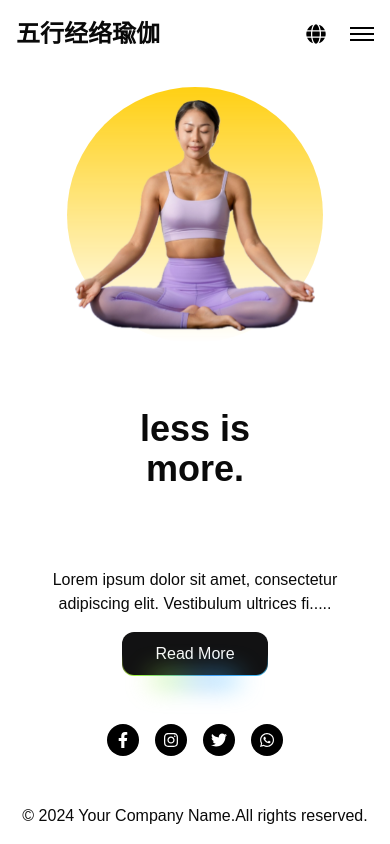
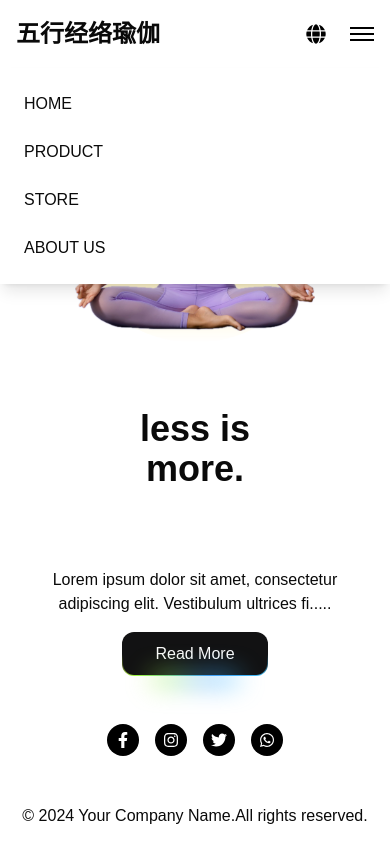
Before and after one commit to Jeromestein/YogaWebsite, a Next.js app: page / in a window 390 px wide. Both pictures are taken after a click on the element 362 px from the left and 34 px from the top of the page. Built offline with nearby package versions, Linux system fonts and the light colour scheme.

Commit message:
fix: Improve mobile navigation menu styling and behavior

```diff
--- a/app/components/Layout.tsx
+++ b/app/components/Layout.tsx
@@ -6,31 +6,52 @@ import { useState } from 'react';
 
 export default function Layout({ children }: { children: React.ReactNode }) {
   const [language, setLanguage] = useState('en');
+  const [isMenuOpen, setIsMenuOpen] = useState(false);
 
   const toggleLanguage = () => {
     setLanguage(language === 'en' ? 'zh' : 'en');
   };
 
+  const toggleMenu = () => {
+    setIsMenuOpen(!isMenuOpen);
+  };
+
   return (
     <div className="flex flex-col min-h-screen">
       {/* 导航栏 */}
-      <header className="flex justify-between items-center p-4">
+      <header className="flex justify-between items-center p-4 relative">
         <div className="text-2xl font-bold">
           <Link href="/">五⾏经络瑜伽</Link>
         </div>
-        <nav className="hidden md:block">
-          <ul className="flex space-x-4">
-            <li><Link href="/inner-page">{language === 'en' ? 'HOME' : '首页'}</Link></li>
-            <li><Link href="/inner-page">{language === 'en' ? 'PRODUCT' : '产品'}</Link></li>
-            <li><Link href="/inner-page">{language === 'en' ? 'STORE' : '商店'}</Link></li>
-            <li><Link href="/inner-page">{language === 'en' ? 'ABOUT US' : '关于我们'}</Link></li>
+        <nav className={`
+          md:block
+          ${isMenuOpen ? 'block' : 'hidden'}
+          ${isMenuOpen ? 'absolute top-full left-0 right-0 bg-white shadow-lg z-50' : ''}
+          md:relative md:shadow-none md:top-auto md:left-auto md:right-auto
+        `}>
+          <ul className={`
+            md:flex md:space-x-4
+            ${isMenuOpen ? 'flex flex-col space-y-2 p-4' : ''}
+          `}>
+            <li className="md:p-0 p-2 hover:bg-gray-100">
+              <Link href="/inner-page">{language === 'en' ? 'HOME' : '首页'}</Link>
+            </li>
+            <li className="md:p-0 p-2 hover:bg-gray-100">
+              <Link href="/inner-page">{language === 'en' ? 'PRODUCT' : '产品'}</Link>
+            </li>
+            <li className="md:p-0 p-2 hover:bg-gray-100">
+              <Link href="/inner-page">{language === 'en' ? 'STORE' : '商店'}</Link>
+            </li>
+            <li className="md:p-0 p-2 hover:bg-gray-100">
+              <Link href="/inner-page">{language === 'en' ? 'ABOUT US' : '关于我们'}</Link>
+            </li>
           </ul>
         </nav>
         <div className="flex items-center space-x-4">
           <button onClick={toggleLanguage} className="p-2">
             <FaGlobe className="text-black" size={20} />
           </button>
-          <div className="space-y-1 cursor-pointer md:hidden">
+          <div className="space-y-1 cursor-pointer md:hidden" onClick={toggleMenu}>
             <div className="w-6 h-0.5 bg-black"></div>
             <div className="w-6 h-0.5 bg-black"></div>
             <div className="w-6 h-0.5 bg-black"></div>
--- a/app/page.tsx
+++ b/app/page.tsx
@@ -1,3 +1,9 @@
+/*
+The Sino Yoga website, primarily targeting overseas users,
+offers both Chinese and English versions. It includes features such as an online store,
+an introduction to the founder, and links to social media accounts.
+*/
+
 import Image from "next/image";
 import Link from 'next/link';
 import Layout from './components/Layout';
```
